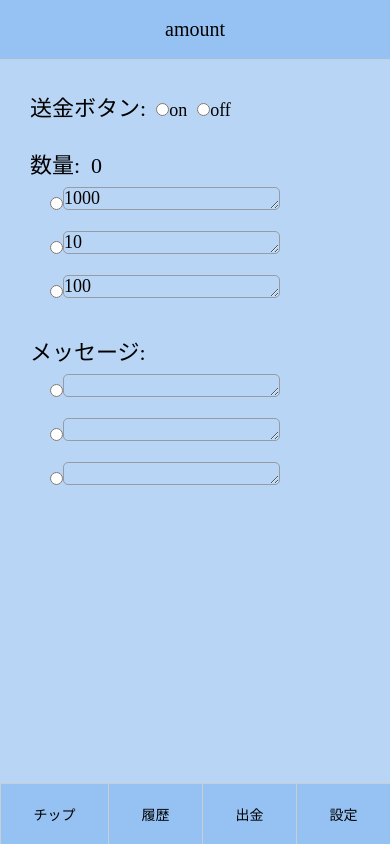
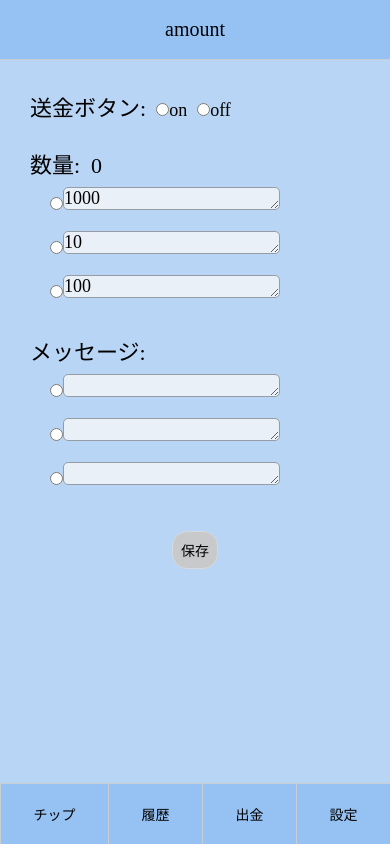
Before and after one commit to ha-ya4/tip-pocket-nem, a Vue app: page /config in a window 390 px wide. Built offline with nearby package versions, Linux system fonts and the light colour scheme; no server answers.

Commit message:
RadioButtonGroup.vueのデフォルトの値の部分登録フォーム、ラジオボタン連動するようになった。その他app-configとConfig.vueの一部修正

```diff
--- a/src/App.vue
+++ b/src/App.vue
@@ -81,6 +81,13 @@ a {
     padding-bottom: 20px;
   }
 
+  .app-button {
+    background-color: #c8c9ca;
+    border: 0.3px solid #d8d9da;
+    border-radius: 15px;
+    padding: 8px;
+  }
+
   .xem-amount {
     text-align: center;
     font-size: 20px;
--- a/src/components/RadioButtonGroup.vue
+++ b/src/components/RadioButtonGroup.vue
@@ -1,40 +1,130 @@
 <template>
 <!--数量と文字数の入力可能文字数を調べる-->
   <div id="radio-button-group">
-    <span class="content-title">{{name}}:&ensp;{{defaultItem}}</span>
+    <span class="content-title">
+      {{name}}:&ensp;{{thisDefaultItem}}
+    </span>
 
+    <form id="target">
       <p class="radio-item">
-      <input type="radio" name="radio-item">
+        <input
+          id="radio-item1-checked"
+          type="radio"
+          name="radio-item" value="item1"
+          @change="radioChanged"
+        >
         <textarea class="textarea" rows="1" cols="" v-model="receivedItems.value1">
           receivedItems.value1
         </textarea>
       </p>
 
       <p class="radio-item">
-      <input type="radio" name="radio-item">
+        <input
+          id="radio-item2-checked"
+          type="radio"
+          name="radio-item"
+          value="item2"
+          @change="radioChanged"
+        >
         <textarea rows="1" cols="" v-model="receivedItems.value2">
           receivedItems.value2
         </textarea>
       </p>
 
       <p class="radio-item">
-      <input type="radio" name="radio-item">
+        <input
+          id="radio-item3-checked"
+          type="radio"
+          name="radio-item"
+          value="item3"
+          @change="radioChanged"
+        >
         <textarea rows="1" cols="" v-model="receivedItems.value3">
           receivedItems.value3
         </textarea>
       </p>
+    </form>
 
   </div>
 </template>
 
 <script lang="ts">
-import { Component, Vue, Prop } from 'vue-property-decorator';
+import { Component, Vue, Prop, Watch } from 'vue-property-decorator';
+
+// 全体的にイマイチ
+// ID,class名をわかりやすいのに変えたほうがいい？
+// このコンポーネントを複数個使ったとき動きがおかしくなるのでまずラジオボタンのID名をmountedで書き換える
+// ラジオボタンのチェック時とチェックされている項目が書き換えられたときにデフォルトの値も書き換えるようになってる
+// ラジオボタンの数を可変にできないか？
+// element.checkedの赤波線が消えないのなんで。
 
 @Component
 export default class RadioButtonGroup extends Vue {
+  // ラジオボタンのグループ名。
   @Prop() private name: string;
+  // デフォルトの値
   @Prop() private defaultItem: string;
-  @Prop() private receivedItems: {string: string};
+  // 登録されている値。型を指定していたが、プロパティを使ったときに出る赤波線を消せなかったのでany
+  @Prop() private receivedItems: any;
+  // IDを書き換えるときに付与する名前
+  @Prop() private idName: string;
+  // propを書き換えるのはよくない(?)みたいなので別の変数にデフォルトの値を束縛しなおす
+  private thisDefaultItem: string = this.defaultItem;
+
+  // 親コンポーネントで複数このコンポーネントを使う場合、ID名がかぶると@watchがうまく動かない
+  // なので、最初にPropで渡されたidNameを元々個々のラジオボタンに振られているID名に付与する
+  private mounted() {
+    this.setIdName('1', `radio-item1-${this.idName}`);
+    this.setIdName('2', `radio-item2-${this.idName}`);
+    this.setIdName('3', `radio-item3-${this.idName}`);
+  }
+
+  // １つ目のラジオボタンのアイテムが書き換えられたときにデフォルトの値を書き換える
+  @Watch('receivedItems.value1')
+  private valueChanged1() {
+    const element = document.getElementById(`radio-item1-${this.idName}`);
+    if (element) {
+      if (element.checked) {
+        this.thisDefaultItem = this.receivedItems.value1;
+      }
+    }
+  }
+
+  // ２つ目のラジオボタンのアイテムが書き換えられたときにデフォルトの値を書き換える
+  @Watch('receivedItems.value2')
+  private valueChanged2() {
+    const element = document.getElementById(`radio-item2-${this.idName}`);
+    if (element) {
+      if (element.checked) {
+        this.thisDefaultItem = this.receivedItems.value2;
+      }
+    }
+  }
+
+  // ２つ目のラジオボタンのアイテムが書き換えられたときにデフォルトの値を書き換える
+  @Watch('receivedItems.value3')
+  private valueChanged3() {
+    const element = document.getElementById(`radio-item3-${this.idName}`);
+    if (element) {
+      if (element.checked) {
+        this.thisDefaultItem = this.receivedItems.value3;
+      }
+    }
+  }
+
+  // 個々のラジオボタンのIDを取得してID名を書き換える
+  private setIdName(idNumber: string, rename: string) {
+    const idName = `radio-item${idNumber}-checked`;
+    const element = document.getElementById(idName);
+    if (element) {
+      element.id = rename;
+    }
+  }
+
+  // ラジオボタンでチェックされた値をデフォルトの値に書き換える
+  private radioChanged(event: any) {
+    this.thisDefaultItem = event.target.nextSibling.value;
+  }
 }
 </script>
 
@@ -52,6 +142,7 @@ export default class RadioButtonGroup extends Vue {
   }
 
   textarea {
+    background-color: #eaf0f7;
     border: 0.1px solid #969ca3;
     border-radius: 5px;
   }
--- a/src/store/app-config.ts
+++ b/src/store/app-config.ts
@@ -8,7 +8,7 @@ export default {
       value3: '100',
     },
 
-    defaultAmount: 'value1',
+    defaultAmount: '0',
 
     message: {
       value1: '',
@@ -16,31 +16,15 @@ export default {
       value3: '',
     },
 
-    defaultMessage: 'value1',
+    defaultMessage: '',
 
     // 送金buttonを押してから送金するかどうか
     sendButton: true,
   },
 
-  getters: {
-    defaultAmount(state: any): string {
-      // デフォルトに設定しているkey名を取得
-      const defaultAmountName = state.defaultAmount;
-      // key名でデフオルト値を取得して返す
-      return state.amount[defaultAmountName];
-    },
-
-    defaultMessage(state: any): string {
-      // デフォルトに設定しているkey名を取得
-      const defaultMessageName = state.defaultMessage;
-       // key名でデフオルトメッセージを取得して返す
-      return state.message[defaultMessageName];
-    },
-  },
-
   mutations: {
     // sendButtonをtrueならfalse、またはその逆に書き換える
-    changesendButton(state: any) {
+    changeSendButton(state: any) {
       if (state.sendButton === true) {
         state.sendButton = false;
       } else {
--- a/src/views/Config.vue
+++ b/src/views/Config.vue
@@ -23,6 +23,7 @@
       :name="'数量'"
       :defaultItem="defaultAmount"
       :receivedItems="amount"
+      :idName="'amount'"
     />
 
     <!-- メッセージの登録とデフォルトを決めておける-->
@@ -30,7 +31,12 @@
       :name="'メッセージ'"
       :defaultItem="defaultMessage"
       :receivedItems="message"
+      :idName="'message'"
     />
+
+    <div id="save-button">
+      <button type="button" class="app-button" @click="save">保存</button>
+    </div>
 
   </div>
 </template>
@@ -47,14 +53,16 @@ import RadioButtonGroup from '@/components/RadioButtonGroup.vue';
 })
 export default class Home extends Vue {
   private sendButton: boolean = this.$store.state.Config.sendButton;
-  private defaultAmount: string = this.$store.getters['Config/defaultAmount'];
+  private defaultAmount: string = this.$store.state.Config.defaultAmount;
   private amount: string = this.$store.state.Config.amount;
-  private defaultMessage: string = this.$store.getters['Config/defaultMessage'];
+  private defaultMessage: string = this.$store.state.Config.defaultMessage;
   private message: string = this.$store.state.Config.message;
 
   private created() {
    this.$store.commit('Config/registerAmount', {position: 'value1', value: '1000'});
   }
+
+  private save() {}
 }
 </script>
 
@@ -70,6 +78,11 @@ export default class Home extends Vue {
     padding-bottom: 15px;
   }
 
+  #save-button {
+    text-align:center;
+    margin-top: 20px;
+  }
+
   .config-item {
     font-size: 22px;
     margin-left: 5px;
```
Lines whose indentation alone changed are shown as unchanged.
